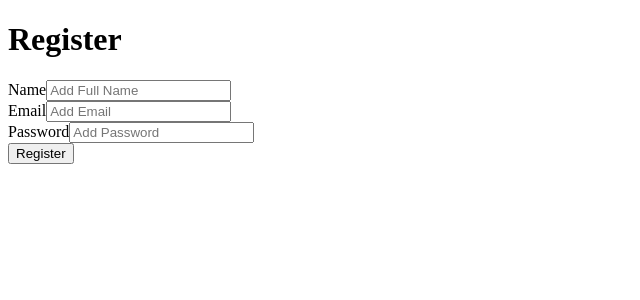
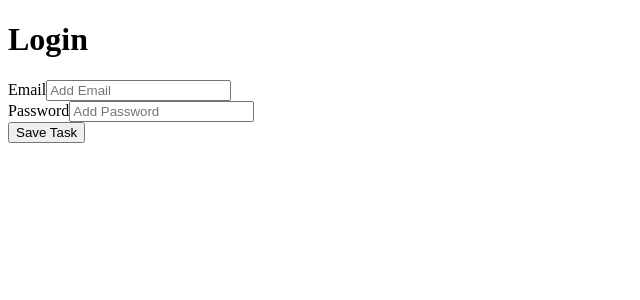
Before and after one commit to VedS1/CourseConnected, a React (Create React App) app in the folder educational-app/: page / in a window 1280 px wide. Shown: the top 300 px of the page, without its empty margins (0-640 px from the left). Built offline with nearby package versions, Linux system fonts and the light colour scheme.

Commit message:
added login
basic login

```diff
--- a/educational-app/src/App.js
+++ b/educational-app/src/App.js
@@ -8,7 +8,7 @@ const App = () => {
 
   return(
     <>
-      <Register />
+      <Login />
     </>
   )
 }
--- a/educational-app/src/components/loginAndRegister/Login.js
+++ b/educational-app/src/components/loginAndRegister/Login.js
@@ -5,20 +5,28 @@ const Login = () => {
     //States
     const [email, setEmail] = useState("");
     const [password, setPassword] = useState("");
-
+    const loginUser = (event) =>{
+        event.preventDefault();
+        axios.post("http://localhost:3001/login", {
+            password:password,
+            email: email,
+        })
+        .then(response => {
+            console.log(response);
+        });};
     return (
         <div>
             <h1>Login</h1>
-            <form className='add-form' onSubmit={console.log("hi")}>
+            <form className='add-form' onSubmit={loginUser}>
                 <div className='form-control'>
                     <label>Email</label>
                     <input type='text' placeholder = 'Add Email' value={email} onChange={(e) => setEmail(e.target.value)}/>
                 </div>
                 <div className='form-control'>
                     <label>Password</label>
-                    <input type='password' placeholder = 'Add Password' value={password} onChange={(e) => setPassword(e.target.value)}/>
+                    <input type='text' placeholder = 'Add Password' value={password} onChange={(e) => setPassword(e.target.value)}/>
                 </div>
-                <input type = 'submit' value =  'Login' className='btn btn-block'></input>
+                <input type = 'submit' value =  'Save Task' className='btn btn-block'></input>
             </form>
         </div>
     )
```
Also changed, not shown: 1 other file (tests, documents, lock files or other folders).
